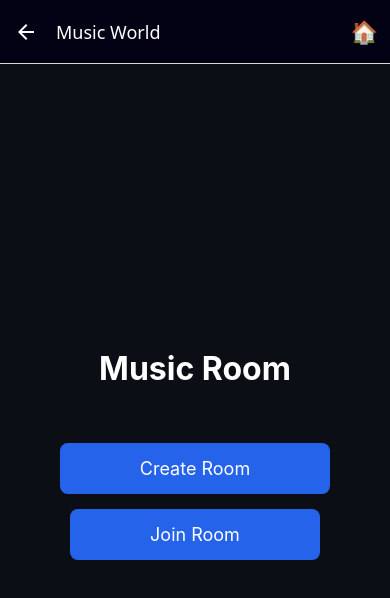
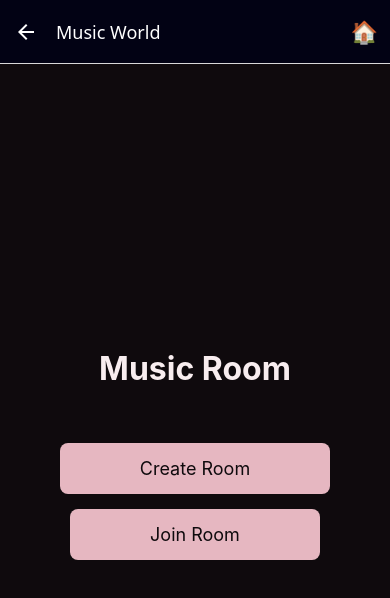
Before and after one commit to vijay70139/musicworld_fe, a React Native app: screen /Room in a window 390 px wide. Shown: the top 598 px of the page. Built offline with nearby package versions, Linux system fonts and the light colour scheme; no server answers.

Commit message:
theme changed to rosegold

```diff
--- a/src/screens/AddSongScreen.js
+++ b/src/screens/AddSongScreen.js
@@ -121,72 +121,95 @@ export default function AddSongScreen({ navigation }) {
 const styles = StyleSheet.create({
   container: {
     flex: 1,
-    backgroundColor: '#020214',
+    backgroundColor: '#0F0A0D',
     padding: 20,
   },
+
   heading: {
-    color: '#fff',
+    color: '#F8EDEF',
     fontSize: 26,
-    fontWeight: 'bold',
+    fontWeight: '700',
     marginTop: 10,
     marginBottom: 20,
   },
+
   input: {
-    backgroundColor: '#1c1c2e',
+    backgroundColor: '#1C1216',
     padding: 15,
-    borderRadius: 8,
-    color: '#fff',
+    borderRadius: 14,
+    color: '#F8EDEF',
     fontSize: 16,
+    marginBottom: 18,
+    borderWidth: 1,
+    borderColor: '#2A1C22',
+  },
+
+  button: {
+    backgroundColor: '#E6B7C1',
+    paddingVertical: 16,
+    borderRadius: 16,
+    alignItems: 'center',
     marginBottom: 20,
+    shadowColor: '#E6B7C1',
+    shadowOpacity: 0.35,
+    shadowRadius: 6,
+    shadowOffset: { width: 0, height: 4 },
+    elevation: 4,
   },
-  button: {
-    backgroundColor: '#257CFF',
-    paddingVertical: 14,
-    borderRadius: 8,
-    alignItems: 'center',
+
+  buttonText: {
+    color: '#0F0A0D',
+    fontSize: 16,
+    fontWeight: '700',
+    letterSpacing: 0.4,
   },
-  buttonText: {
-    color: '#fff',
-    fontSize: 17,
-    fontWeight: 'bold',
-  },
+
   list: {
     width: '100%',
     marginTop: 10,
   },
+
   listContent: {
     paddingBottom: 20,
   },
+
   songRow: {
     flexDirection: 'row',
     alignItems: 'center',
     justifyContent: 'space-between',
-    backgroundColor: '#1c2330',
-    paddingVertical: 14,
-    paddingHorizontal: 16,
-    borderRadius: 10,
+    backgroundColor: '#1C1216',
+    paddingVertical: 16,
+    paddingHorizontal: 18,
+    borderRadius: 16,
     marginBottom: 12,
+    borderWidth: 1,
+    borderColor: '#2A1C22',
   },
+
   songInfo: {
     flex: 1,
-    marginRight: 10,
+    marginRight: 12,
   },
+
   songTitle: {
-    color: '#fff',
+    color: '#F8EDEF',
     fontSize: 16,
     fontWeight: '600',
   },
+
   songDuration: {
-    color: '#9CA3AF',
+    color: '#B89CA4',
     fontSize: 12,
     marginTop: 4,
   },
+
   addIcon: {
     fontSize: 22,
-    color: '#22c55e',
+    color: '#E6B7C1',
   },
+
   emptyText: {
-    color: '#777',
+    color: '#7E646C',
     textAlign: 'center',
     marginTop: 40,
     fontSize: 16,
--- a/src/screens/CreateRoomScreen.js
+++ b/src/screens/CreateRoomScreen.js
@@ -56,36 +56,44 @@ export default function CreateRoomScreen({ navigation }) {
 const styles = StyleSheet.create({
   container: {
     flex: 1,
-    backgroundColor: '#020214',
+    backgroundColor: '#0F0A0D',
     padding: 20,
   },
 
   title: {
-    color: '#fff',
+    color: '#F8EDEF',
     fontSize: 26,
-    fontWeight: 'bold',
+    fontWeight: '700',
     marginBottom: 20,
   },
 
   input: {
-    backgroundColor: '#1a1a2d',
-    color: '#fff',
+    backgroundColor: '#1C1216',
+    color: '#F8EDEF',
     padding: 15,
-    borderRadius: 10,
+    borderRadius: 14,
     fontSize: 16,
     marginBottom: 20,
+    borderWidth: 1,
+    borderColor: '#2A1C22',
   },
 
   createBtn: {
-    backgroundColor: '#257CFF',
+    backgroundColor: '#E6B7C1',
     padding: 15,
-    borderRadius: 10,
+    borderRadius: 14,
     alignItems: 'center',
+    shadowColor: '#E6B7C1',
+    shadowOpacity: 0.25,
+    shadowRadius: 6,
+    shadowOffset: { width: 0, height: 4 },
+    elevation: 4,
   },
 
   btnText: {
-    color: '#fff',
+    color: '#0F0A0D',
     fontSize: 16,
-    fontWeight: '600',
+    fontWeight: '700',
+    letterSpacing: 0.5,
   },
 });
--- a/src/screens/CreatedRoomListScreen.js
+++ b/src/screens/CreatedRoomListScreen.js
@@ -120,92 +120,117 @@ export default function CreatedRoomListScreen({ navigation }) {
 }
 
 const styles = StyleSheet.create({
-  container: { flex: 1, backgroundColor: '#0b0f15', padding: 20 },
-  title: { color: '#fff', fontSize: 26, fontWeight: 'bold', marginBottom: 15 },
+  container: {
+    flex: 1,
+    backgroundColor: '#0F0A0D',
+    padding: 20,
+  },
+
+  title: {
+    color: '#F8EDEF',
+    fontSize: 26,
+    fontWeight: '700',
+    marginBottom: 15,
+  },
 
   roomCard: {
-    backgroundColor: '#1c2433',
+    backgroundColor: '#1C1216',
     padding: 18,
-    borderRadius: 10,
+    borderRadius: 14,
     marginBottom: 12,
     flexDirection: 'row',
     alignItems: 'center',
+    borderWidth: 1,
+    borderColor: '#2A1C22',
   },
-  roomName: { color: '#fff', fontSize: 18, fontWeight: '600' },
-  roomUsers: { color: '#cccc', marginTop: 5 },
+
+  roomInfo: { flex: 1 },
+
+  roomName: {
+    color: '#F8EDEF',
+    fontSize: 18,
+    fontWeight: '600',
+  },
+
+  roomUsers: {
+    color: '#B89CA4',
+    marginTop: 5,
+    fontSize: 13,
+  },
 
   inviteBtn: {
-    backgroundColor: '#2563EB',
+    backgroundColor: '#E6B7C1',
     padding: 10,
-    borderRadius: 8,
+    borderRadius: 10,
     marginLeft: 10,
   },
+
+  inviteBtnIcon: {
+    color: '#0F0A0D',
+    fontSize: 18,
+  },
+
   newRoomBtn: {
-    backgroundColor: '#185ADB',
+    backgroundColor: '#E6B7C1',
     padding: 15,
-    borderRadius: 8,
+    borderRadius: 14,
     alignItems: 'center',
     marginTop: 15,
   },
-  newRoomText: { color: 'white', fontSize: 18, fontWeight: '600' },
 
-  // Modal Styles
+  newRoomText: {
+    color: '#0F0A0D',
+    fontSize: 18,
+    fontWeight: '700',
+  },
+
+  /* MODAL */
+
   modalOverlay: {
     flex: 1,
-    backgroundColor: 'rgba(0,0,0,0.7)',
+    backgroundColor: 'rgba(15,10,13,0.85)',
     justifyContent: 'center',
     alignItems: 'center',
   },
+
   modalContent: {
-    backgroundColor: '#1a2332',
+    backgroundColor: '#1C1216',
     padding: 20,
     width: '80%',
-    borderRadius: 10,
+    borderRadius: 16,
+    borderWidth: 1,
+    borderColor: '#2A1C22',
   },
 
-  closeBtn: {
-    marginTop: 10,
-    backgroundColor: '#444',
-    padding: 12,
-    borderRadius: 8,
-    alignItems: 'center',
-  },
-  inviteBtnIcon: { color: '#fff', fontSize: 18 },
-  roomInfo: { flex: 1 },
   closeIcon: {
     position: 'absolute',
-    right: 10,
-    top: 10,
-    width: 20,
-    height: 20,
-    borderRadius: 18, // makes it a perfect circle
-    backgroundColor: 'rgba(255, 255, 255, 0.43)',
+    right: 12,
+    top: 12,
+    width: 26,
+    height: 26,
+    borderRadius: 13,
+    backgroundColor: '#E6B7C1',
     justifyContent: 'center',
     alignItems: 'center',
     zIndex: 10,
-    elevation: 5,
-    shadowColor: '#cebdbdff',
-    shadowOpacity: 0.2,
-    shadowRadius: 1,
-    shadowOffset: { width: 0, height: 1 },
   },
 
   modalTitle: {
-    color: '#fff',
+    color: '#F8EDEF',
     fontSize: 20,
-    fontWeight: 'bold',
+    fontWeight: '700',
     marginBottom: 20,
     textAlign: 'center',
   },
 
   modalLabel: {
-    color: '#aaa',
+    color: '#B89CA4',
     fontSize: 14,
     marginTop: 10,
   },
 
   modalValue: {
-    color: '#fff',
+    color: '#F8EDEF',
     fontSize: 18,
     marginTop: 3,
     fontWeight: '600',
@@ -213,14 +238,15 @@ const styles = StyleSheet.create({
 
   copyBtn: {
     marginTop: 25,
-    backgroundColor: '#2563EB',
+    backgroundColor: '#E6B7C1',
     padding: 12,
-    borderRadius: 8,
+    borderRadius: 12,
     alignItems: 'center',
   },
+
   copyText: {
-    color: '#fff',
+    color: '#0F0A0D',
     fontSize: 16,
-    fontWeight: '600',
+    fontWeight: '700',
   },
 });
--- a/src/screens/HomeScreen.js
+++ b/src/screens/HomeScreen.js
@@ -1,6 +1,6 @@
 import React from 'react';
 import { View, Text, TouchableOpacity, StyleSheet } from 'react-native';
-
+import {COLORS} from '../theme/colors';
 export default function HomeScreen({ navigation }) {
   return (
     <View style={styles.container}>
@@ -26,26 +26,26 @@ export default function HomeScreen({ navigation }) {
 const styles = StyleSheet.create({
   container: {
     flex: 1,
-    backgroundColor: '#0b0f15',
+    backgroundColor: COLORS.background,
     justifyContent: 'center',
     alignItems: 'center',
     padding: 20,
   },
   title: {
-    color: 'white',
+    color: COLORS.textPrimary,
     fontSize: 32,
     fontWeight: '700',
     marginBottom: 40,
   },
   button: {
-    backgroundColor: '#2563EB',
+    backgroundColor: COLORS.primary,
     paddingVertical: 15,
     paddingHorizontal: 80,
     borderRadius: 8,
     marginTop: 15,
   },
   btnText: {
-    color: 'white',
+    color: COLORS.background,
     fontSize: 18,
   },
 });
--- a/src/screens/JoinRoomScreen.js
+++ b/src/screens/JoinRoomScreen.js
@@ -97,19 +97,47 @@ export default function JoinRoomScreen({ navigation }) {
 }
 
 const styles = StyleSheet.create({
-  container: { flex: 1, padding: 20, backgroundColor: '#0b0f15' },
-  title: { color: 'white', fontSize: 28, marginBottom: 20 },
-  input: {
-    backgroundColor: '#1e242e',
-    color: 'white',
-    padding: 15,
-    borderRadius: 8,
+  container: {
+    flex: 1,
+    padding: 20,
+    backgroundColor: '#0F0A0D',
+  },
+
+  title: {
+    color: '#F8EDEF',
+    fontSize: 26,
+    fontWeight: '700',
     marginBottom: 20,
   },
+
+  input: {
+    backgroundColor: '#1C1216',
+    color: '#F8EDEF',
+    padding: 15,
+    borderRadius: 14,
+    marginBottom: 20,
+    fontSize: 16,
+    borderWidth: 1,
+    borderColor: '#2A1C22',
+  },
+
   button: {
-    backgroundColor: '#2563EB',
+    backgroundColor: '#E6B7C1',
     paddingVertical: 15,
-    borderRadius: 8,
+    borderRadius: 14,
+    alignItems: 'center',
+    shadowColor: '#E6B7C1',
+    shadowOpacity: 0.25,
+    shadowRadius: 6,
+    shadowOffset: { width: 0, height: 4 },
+    elevation: 4,
   },
-  btnText: { color: 'white', textAlign: 'center', fontSize: 18 },
+
+  btnText: {
+    color: '#0F0A0D',
+    textAlign: 'center',
+    fontSize: 18,
+    fontWeight: '700',
+    letterSpacing: 0.5,
+  },
 });
--- a/src/screens/RoomScreen.js
+++ b/src/screens/RoomScreen.js
@@ -186,136 +186,199 @@ export default function RoomScreen({ navigation }) {
 }
 
 const styles = StyleSheet.create({
-  container: { flex: 1, backgroundColor: '#0b0f15', padding: 20 },
-  header: { marginBottom: 20 },
+  container: {
+    flex: 1,
+    backgroundColor: '#0F0A0D',
+    padding: 20,
+  },
+
+  /* ---------- HEADER ---------- */
+  header: {
+    marginBottom: 20,
+  },
+
   roomTitle: {
-    color: 'white',
+    color: '#F8EDEF',
     fontSize: 24,
-    fontWeight: 'bold',
+    fontWeight: '700',
     textAlign: 'center',
-    marginBottom: 5,
+    marginBottom: 6,
   },
-  user: { color: '#aaa', fontSize: 14 },
 
+  user: {
+    color: '#B89CA4',
+    fontSize: 14,
+    textAlign: 'center',
+  },
+
+  /* ---------- NOW PLAYING ---------- */
   nowPlayingBox: {
-    backgroundColor: '#1e242e',
-    padding: 15,
-    borderRadius: 8,
-    marginBottom: 15,
+    backgroundColor: '#1C1216',
+    padding: 16,
+    borderRadius: 16,
+    marginBottom: 18,
+    borderWidth: 1,
+    borderColor: '#2A1C22',
+    shadowColor: '#E6B7C1',
+    shadowOpacity: 0.18,
+    shadowRadius: 6,
+    shadowOffset: { width: 0, height: 4 },
+    elevation: 4,
   },
-  nowTitle: { color: '#aaa', fontSize: 14 },
-  songName: { color: 'white', fontSize: 18, fontWeight: 'bold' },
-  waiting: { color: '#555', fontSize: 16, marginBottom: 10 },
 
-  sectionTitle: { color: '#aaa', fontSize: 14, marginVertical: 10 },
+  nowTitle: {
+    color: '#B89CA4',
+    fontSize: 14,
+    marginBottom: 4,
+  },
+
+  songName: {
+    color: '#F8EDEF',
+    fontSize: 18,
+    fontWeight: '700',
+  },
+
+  waiting: {
+    color: '#7E646C',
+    fontSize: 16,
+    marginBottom: 10,
+  },
+
+  /* ---------- PLAYLIST ---------- */
+  sectionTitle: {
+    color: '#B89CA4',
+    fontSize: 14,
+    marginVertical: 12,
+  },
+
   songItem: {
-    padding: 12,
-    backgroundColor: '#1c2330',
-    marginBottom: 8,
-    borderRadius: 6,
+    padding: 14,
+    backgroundColor: '#1C1216',
+    marginBottom: 10,
+    borderRadius: 14,
+    borderWidth: 1,
+    borderColor: '#2A1C22',
   },
-  songText: { color: 'white' },
-  empty: { color: '#777', textAlign: 'center', marginTop: 10 },
 
-  skipBtn: {
-    backgroundColor: '#2563EB',
-    padding: 14,
-    borderRadius: 8,
-    marginTop: 10,
+  songText: {
+    color: '#F8EDEF',
+    fontSize: 15,
   },
-  addBtn: {
-    backgroundColor: '#22c55e',
-    padding: 14,
-    borderRadius: 8,
-    marginTop: 10,
-  },
-  leaveBtn: {
-    backgroundColor: '#ef4444',
-    padding: 14,
-    borderRadius: 8,
-    marginTop: 10,
-  },
-  btnText: { color: 'white', textAlign: 'center', fontSize: 16 },
-  participantsBtn: {
-    backgroundColor: '#4A7AFF',
-    padding: 14,
-    borderRadius: 8,
+
+  empty: {
+    color: '#7E646C',
+    textAlign: 'center',
     marginTop: 10,
   },
 
+  /* ---------- BUTTONS ---------- */
+  skipBtn: {
+    backgroundColor: '#E6B7C1',
+    padding: 15,
+    borderRadius: 16,
+    marginTop: 12,
+    shadowColor: '#E6B7C1',
+    shadowOpacity: 0.3,
+    shadowRadius: 6,
+    shadowOffset: { width: 0, height: 4 },
+    elevation: 4,
+  },
+
+  addBtn: {
+    backgroundColor: '#C997A3',
+    padding: 15,
+    borderRadius: 16,
+    marginTop: 12,
+  },
+
+  participantsBtn: {
+    backgroundColor: '#B08994',
+    padding: 15,
+    borderRadius: 16,
+    marginTop: 12,
+  },
+
+  leaveBtn: {
+    backgroundColor: '#8E3B4E',
+    padding: 15,
+    borderRadius: 16,
+    marginTop: 12,
+  },
+
+  btnText: {
+    color: '#0F0A0D',
+    textAlign: 'center',
+    fontSize: 16,
+    fontWeight: '700',
+    letterSpacing: 0.4,
+  },
+
+  /* ---------- MODAL ---------- */
   modalOverlay: {
     flex: 1,
-    backgroundColor: 'rgba(0,0,0,0.6)',
+    backgroundColor: 'rgba(15,10,13,0.8)',
     justifyContent: 'center',
     alignItems: 'center',
   },
 
   modalContent: {
-    width: '80%',
+    width: '85%',
     height: '60%',
-    backgroundColor: '#1e242e',
+    backgroundColor: '#1C1216',
     padding: 20,
-    borderRadius: 12,
-    alignItems: 'center',
+    borderRadius: 18,
     position: 'relative',
-  },
-  participantScroll: {
-    smoothness: 'auto',
-    smoothnessMode: 'always',
-  },
-
-  closeIcon: {
-    position: 'absolute',
-    top: 10,
-    right: 10,
+    borderWidth: 1,
+    borderColor: '#2A1C22',
   },
 
   modalTitle: {
-    color: '#fff',
+    color: '#F8EDEF',
     fontSize: 20,
-    fontWeight: 'bold',
+    fontWeight: '700',
     marginBottom: 15,
+    textAlign: 'center',
   },
 
   modalUser: {
-    color: '#fff',
-    paddingVertical: 5,
+    color: '#F8EDEF',
+    paddingVertical: 10,
+    paddingHorizontal: 12,
     fontSize: 16,
-    textAlign: 'left',
-    padding: 5,
-    backgroundColor: '#2a3342',
+    backgroundColor: '#2A1C22',
     width: '100%',
-    borderRadius: 6,
+    borderRadius: 12,
     marginTop: 8,
   },
 
   modalEmpty: {
-    color: '#aaa',
+    color: '#B89CA4',
     marginTop: 10,
+    textAlign: 'center',
   },
+
   modalCloseIcon: {
-    color: '#fff',
+    color: '#F8EDEF',
     fontSize: 18,
   },
+
   deleteIcon: {
-    color: '#ff4444',
+    color: '#E36C7C',
     fontSize: 18,
-    right: 0,
     marginLeft: 20,
   },
+
   userRow: {
     flexDirection: 'row',
     justifyContent: 'space-between',
     alignItems: 'center',
-    display: 'flex',
-    marginBottom: 5,
+    marginBottom: 6,
   },
+
   songButton: {
-    marginTop: 5,
+    marginTop: 6,
     flexDirection: 'row',
-    alignItems: 'center',
     justifyContent: 'space-between',
     alignItems: 'center',
-    display: 'flex',
   },
 });
--- /dev/null
+++ b/src/theme/colors.js
@@ -0,0 +1,20 @@
+export const COLORS = {
+  background: '#0F0A0D',
+  surface: '#1C1216',
+  primary: '#E6B7C1',        // rose gold
+  primaryDark: '#C997A3',
+  textPrimary: '#F8EDEF',
+  textSecondary: '#B89CA4',
+  icon: '#F2D1D9',
+};
+
+export const ROSE = {
+  background: '#0F0A0D',
+  card: '#1C1216',
+  cardBorder: '#2A1C22',
+  primary: '#E6B7C1',
+  primaryDark: '#C997A3',
+  textPrimary: '#F8EDEF',
+  textSecondary: '#B89CA4',
+  icon: '#F2D1D9',
+};
```
Also changed, not shown: src/screens/AboutScreen.js (deleted, +0 -22 lines).
